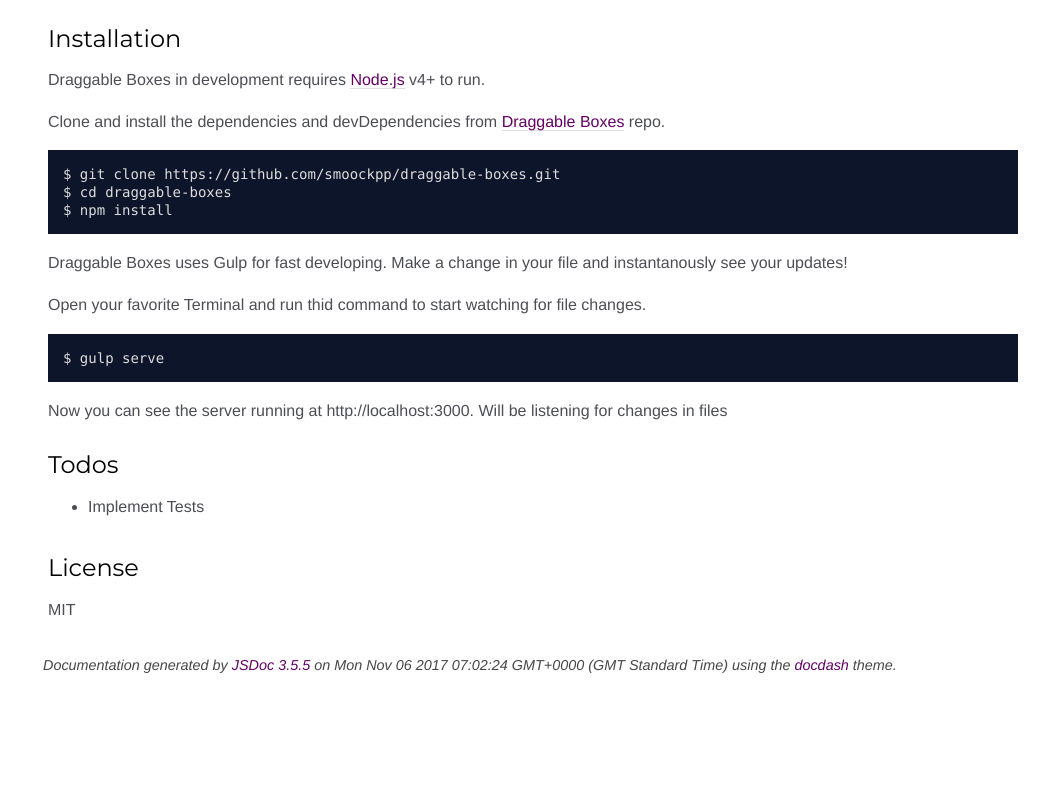
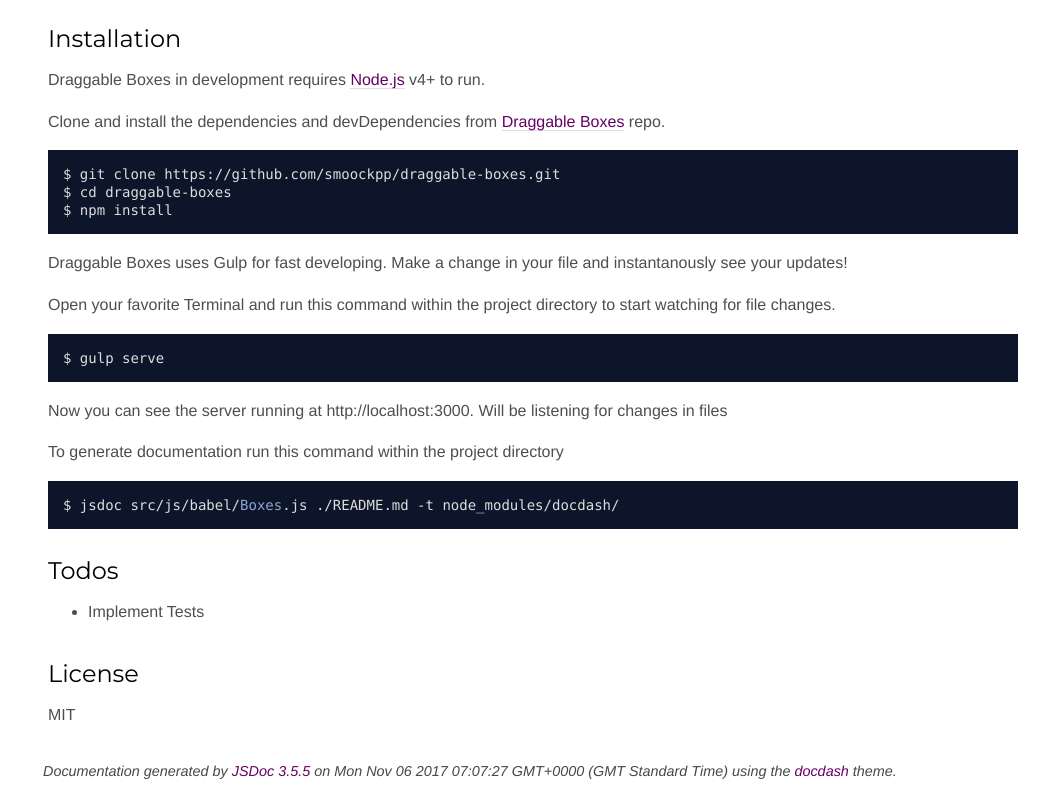
Before and after one commit to JonCatmull/draggable-boxes, a website: page out/index.html in a window 1280 px wide. Shown: the part 635-1435 px from the top of the page, without its empty margins (242-1280 px from the left). Before the commit the page ends 1329 px from the top, so only its background shows below. Drawn offline with Linux system fonts and the light colour scheme.

Commit message:
Update README and generate new documentation again

```diff
--- a/out/index.html
+++ b/out/index.html
@@ -65,9 +65,10 @@
 $ cd draggable-boxes
 $ npm install</code></pre><p>Draggable Boxes uses Gulp for fast developing.
 Make a change in your file and instantanously see your updates!</p>
-<p>Open your favorite Terminal and run thid command to start watching for file changes.</p>
+<p>Open your favorite Terminal and run this command within the project directory to start watching for file changes.</p>
 <pre class="prettyprint source lang-sh"><code>$ gulp serve</code></pre><p>Now you can see the server running at http://localhost:3000. Will be listening for changes in files</p>
-<h3>Todos</h3><ul>
+<p>To generate documentation run this command within the project directory</p>
+<pre class="prettyprint source lang-sh"><code>$ jsdoc src/js/babel/Boxes.js ./README.md -t node_modules/docdash/</code></pre><h3>Todos</h3><ul>
 <li>Implement Tests</li>
 </ul>
 <h2>License</h2><p>MIT</p></article>
@@ -83,7 +84,7 @@
 <br class="clear">
 
 <footer>
-    Documentation generated by <a href="https://github.com/jsdoc3/jsdoc">JSDoc 3.5.5</a> on Mon Nov 06 2017 07:02:24 GMT+0000 (GMT Standard Time) using the <a href="https://github.com/clenemt/docdash">docdash</a> theme.
+    Documentation generated by <a href="https://github.com/jsdoc3/jsdoc">JSDoc 3.5.5</a> on Mon Nov 06 2017 07:07:27 GMT+0000 (GMT Standard Time) using the <a href="https://github.com/clenemt/docdash">docdash</a> theme.
 </footer>
 
 <script>prettyPrint();</script>
```
Also changed, not shown: out/Boxes.addBox.html (+1 -1 lines), out/Boxes.addDraggable.html (+1 -1 lines), out/Boxes.html (+1 -1 lines), out/Boxes.init.html (+1 -1 lines), out/Boxes.js.html (+1 -1 lines), out/Boxes.reorderBoxes.html (+1 -1 lines), out/Boxes.shuffleBoxes.html (+1 -1 lines), out/Boxes.shuffler.html (+1 -1 lines), README.md.
